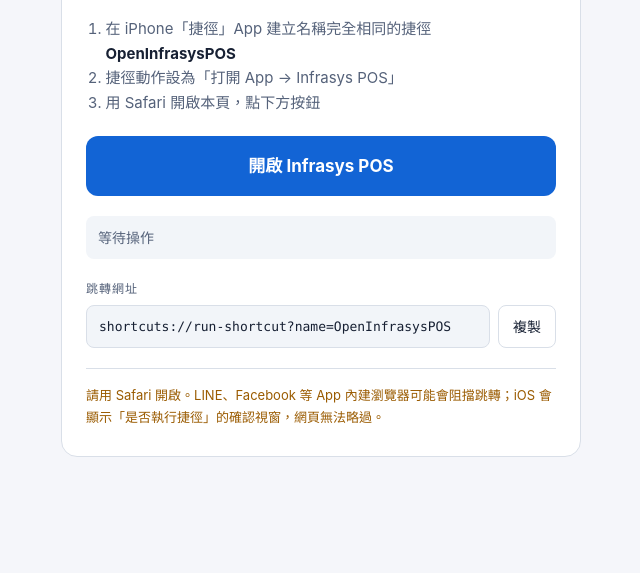
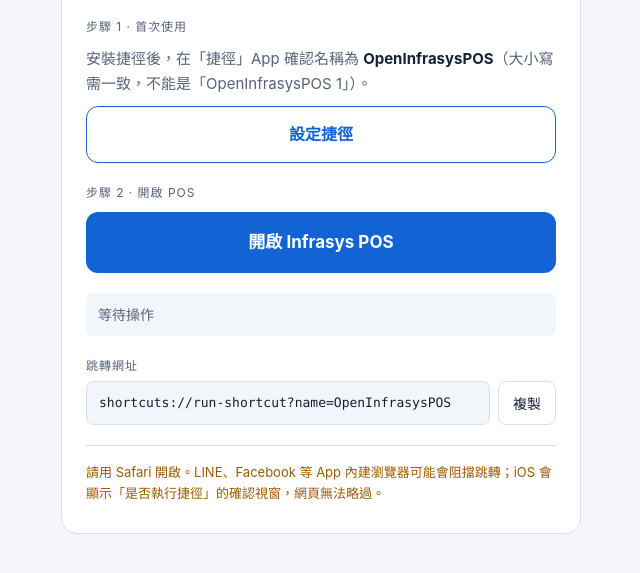
Before and after one commit to Josephliao1991/infrasys-pos-test, a plain HTML site: page index.html in a window 1280 px wide. Shown: the part 119-692 px from the top of the page, without its empty margins (319-959 px from the left). Drawn offline with Linux system fonts and the light colour scheme.

Commit message:
Add files via upload

```diff
--- a/index.html
+++ b/index.html
@@ -29,7 +29,10 @@
 button{font:inherit;cursor:pointer;-webkit-tap-highlight-color:transparent}
 #launch{width:100%;padding:16px;border:0;border-radius:12px;background:var(--accent);
   color:var(--accent-fg);font-size:17px;font-weight:700}
-#launch:active{opacity:.85}
+#launch:active,.btn-secondary:active{opacity:.85}
+.step{display:flex;flex-direction:column;gap:10px}
+.btn-secondary{display:block;text-align:center;text-decoration:none;padding:14px;border-radius:12px;
+  border:1.5px solid var(--accent);color:var(--accent);background:transparent;font-size:16px;font-weight:700}
 #status{font-size:14px;padding:10px 12px;border-radius:8px;background:var(--code-bg);color:var(--muted)}
 #status.done{color:var(--ok)}
 .url{display:flex;gap:8px}
@@ -47,12 +50,15 @@
     <p class="eyebrow">iOS Shortcuts · URL Scheme</p>
     <h1>Infrasys POS 跳轉測試</h1>
   </div>
-  <ol>
-    <li>在 iPhone「捷徑」App 建立名稱完全相同的捷徑 <strong>OpenInfrasysPOS</strong></li>
-    <li>捷徑動作設為「打開 App → Infrasys POS」</li>
-    <li>用 Safari 開啟本頁，點下方按鈕</li>
-  </ol>
-  <button id="launch" type="button">開啟 Infrasys POS</button>
+  <section class="step">
+    <p class="eyebrow">步驟 1 · 首次使用</p>
+    <p>安裝捷徑後，在「捷徑」App 確認名稱為 <strong>OpenInfrasysPOS</strong>（大小寫需一致，不能是「OpenInfrasysPOS 1」）。</p>
+    <a id="install" class="btn-secondary" href="https://www.icloud.com/shortcuts/61824c8cc5784006aabc087532650248">設定捷徑</a>
+  </section>
+  <section class="step">
+    <p class="eyebrow">步驟 2 · 開啟 POS</p>
+    <button id="launch" type="button">開啟 Infrasys POS</button>
+  </section>
   <p id="status" role="status">等待操作</p>
   <div>
     <p class="eyebrow" style="margin-bottom:6px">跳轉網址</p>
```
